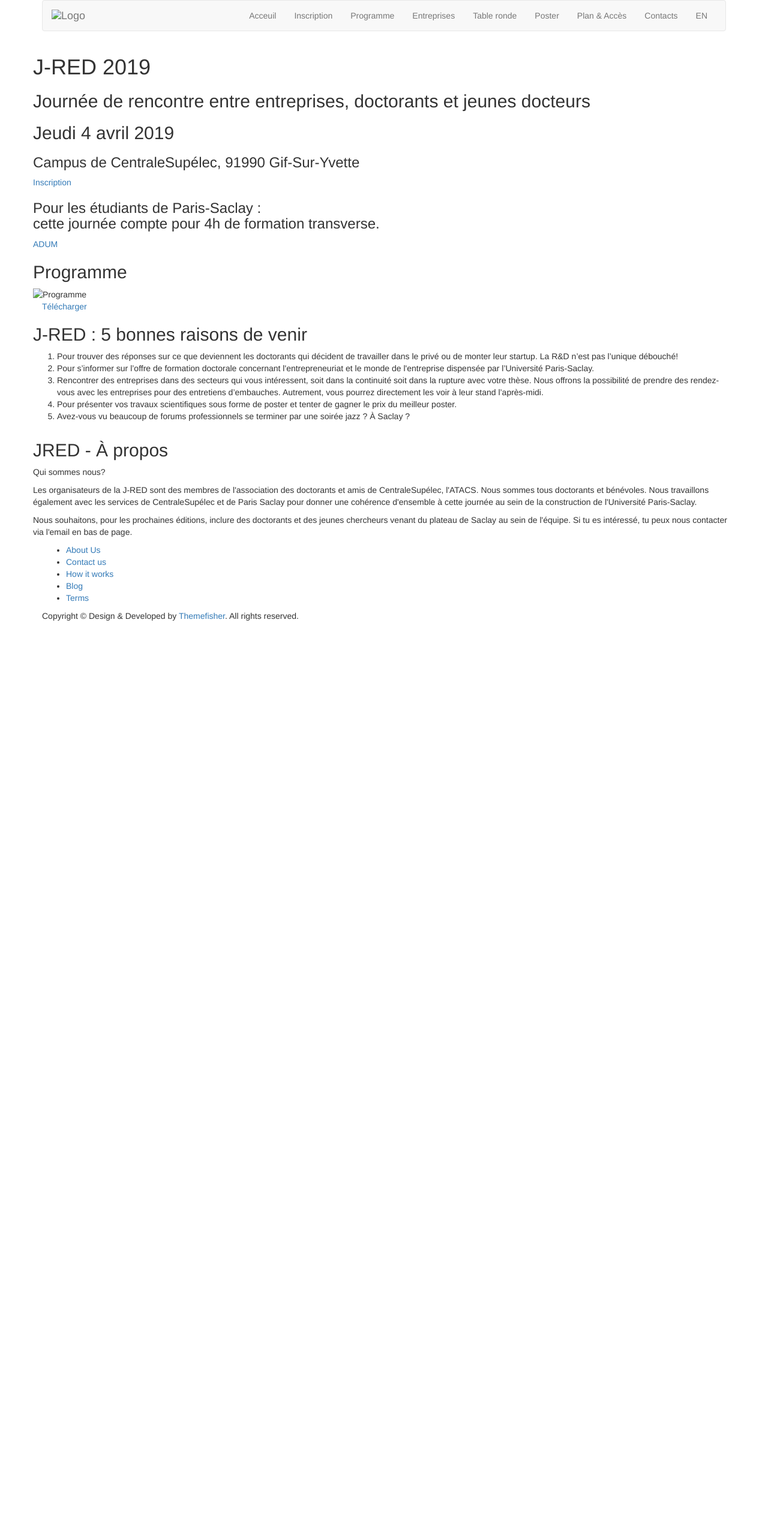
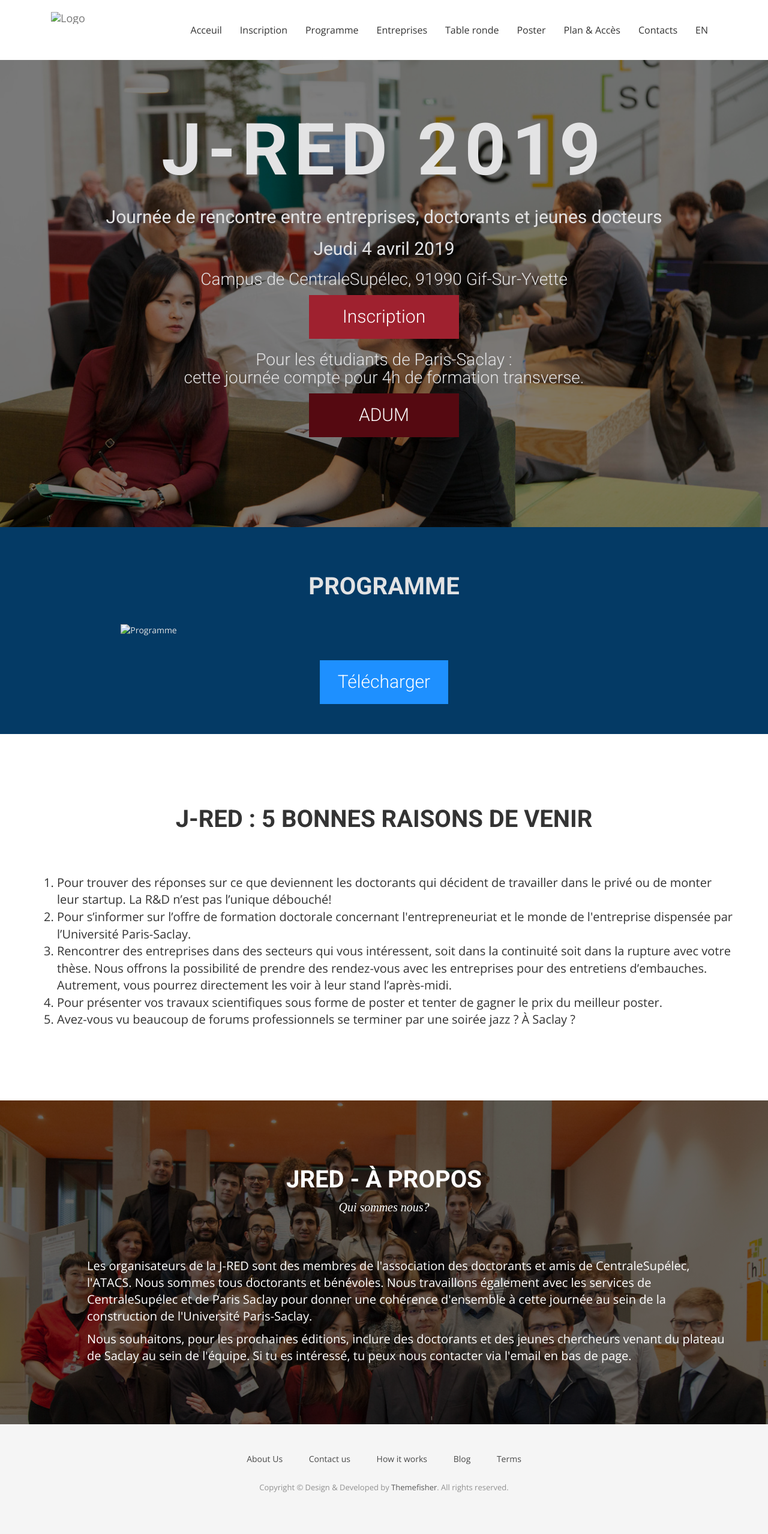
Before and after one commit to caradoc-paris-saclay/caradoc, a Jekyll site: the page built from index.html, in a window 1280 px wide. Shown: the whole page at 60% size. Built offline with Jekyll 4.4.1, drawn with Linux system fonts in a browser that asks for light colours; nearby versions of some CDN libraries; some web fonts are replaced; library files that are not in the unit come from our copies; before the commit the page ends 1047 px from its top, so only the background shows below that.

Commit message:
updated head.html to link assets dir

```diff
--- a/_config.yml
+++ b/_config.yml
@@ -20,7 +20,7 @@ title: JRED
 subtitle: "PhD Job Fair in Saclay"
 url: "https://www.jred.fr" # the base hostname & protocol for your site
 # baseurl: "/the/subpath/of/your/site" # Set this value to "" if you want your site to be root
-baseurl: "/jred-new-web"
+baseurl: "" #important: start with /
 cover: "/assets/img/cover.png"
 logo: "/assets/img/logo_jred_no_bkgd.png"
 
--- a/_includes/head.html
+++ b/_includes/head.html
@@ -6,27 +6,27 @@
 <!-- Place favicon.ico and apple-touch-icon.png in the root directory -->
 
 <!-- CSS -->
-<link rel="stylesheet" href="{{ site.baseurl }}/css/owl.carousel.css" />
-<link rel="stylesheet" href="{{ site.baseurl }}/css/bootstrap.min.css" />
-<link rel="stylesheet" href="{{ site.baseurl }}/css/font-awesome.min.css" />
-<link rel="stylesheet" href="{{ site.baseurl }}/css/airspace.css" />
-<link rel="stylesheet" href="{{ site.baseurl }}/css/style.css" />
-<link rel="stylesheet" href="{{ site.baseurl }}/css/ionicons.min.css" />
-<link rel="stylesheet" href="{{ site.baseurl }}/css/animate.css" />
-<link rel="stylesheet" href="{{ site.baseurl }}/css/responsive.css" />
-<link rel="stylesheet" href="{{ site.baseurl }}/css/syntax.css" />
+<link rel="stylesheet" href="{{ site.baseurl }}/assets/css/owl.carousel.css" />
+<link rel="stylesheet" href="{{ site.baseurl }}/assets/css/bootstrap.min.css" />
+<link rel="stylesheet" href="{{ site.baseurl }}/assets/css/font-awesome.min.css" />
+<link rel="stylesheet" href="{{ site.baseurl }}/assets/css/airspace.css" />
+<link rel="stylesheet" href="{{ site.baseurl }}/assets/css/style.css" />
+<link rel="stylesheet" href="{{ site.baseurl }}/vcss/ionicons.min.css" />
+<link rel="stylesheet" href="{{ site.baseurl }}/assets/css/animate.css" />
+<link rel="stylesheet" href="{{ site.baseurl }}/assets/css/responsive.css" />
+<link rel="stylesheet" href="{{ site.baseurl }}/assets/css/syntax.css" />
 
 <!-- Js -->
 <script src="//ajax.googleapis.com/ajax/libs/jquery/1.10.2/jquery.min.js"></script>
-<script>window.jQuery || document.write('<script src="js/vendor/jquery-1.10.2.min.js"><\/script>')</script>
-<script src="{{ site.baseurl }}/js/bootstrap.min.js"></script>
-<script src="{{ site.baseurl }}/js/owl.carousel.min.js"></script>
-<script src="{{ site.baseurl }}/js/plugins.js"></script>
-<script src="{{ site.baseurl }}/js/min/waypoints.min.js"></script>
-<script src="{{ site.baseurl }}/js/jquery.counterup.js"></script>
+<script>window.jQuery || document.write('<script src="assets/js/vendor/jquery-1.10.2.min.js"><\/script>')</script>
+<script src="{{ site.baseurl }}/assets/js/bootstrap.min.js"></script>
+<script src="{{ site.baseurl }}/assets/js/owl.carousel.min.js"></script>
+<script src="{{ site.baseurl }}/assets/js/plugins.js"></script>
+<script src="{{ site.baseurl }}/assets/js/min/waypoints.min.js"></script>
+<script src="{{ site.baseurl }}/assets/js/jquery.counterup.js"></script>
 
 
-<script src="{{ site.baseurl }}/js/main.js"></script>
+<script src="{{ site.baseurl }}/assets/js/main.js"></script>
 
 <!--
 /*
```
